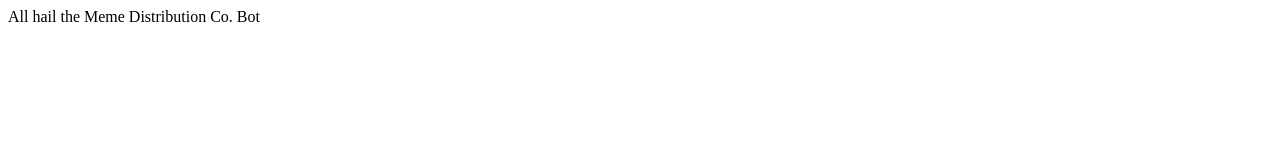
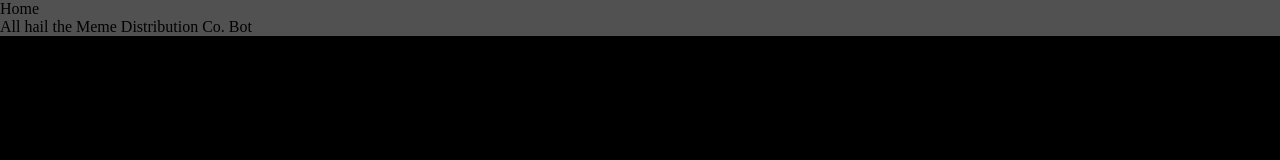
Before and after one commit to MemeDistributionCo/memedistributionco.github.io, a plain HTML site: page index.html in a window 1280 px wide. Drawn offline with Linux system fonts and the light colour scheme.

Commit message:
Working on site

```diff
--- a/index.html
+++ b/index.html
@@ -2,8 +2,16 @@
 <html>
   <head>
     <title>Meme Distribution Co.</title>
+    <link href="styles.css" rel="stylesheet" type="text/css"/>
   </head>
   <body>
-    All hail the Meme Distribution Co. Bot
+      <div class="nav navbar">
+        <ul>
+            <li>Home</li>
+        </ul>
+      </div>
+      <div>
+        All hail the Meme Distribution Co. Bot
+      </div>
   </body>
 </html>
--- /dev/null
+++ b/styles.css
@@ -0,0 +1,31 @@
+/*
+    Colors:
+      #000
+      #fff
+      #1263e5
+      #3edb0f
+      #515151
+      #bababa
+ */
+
+* {
+    margin: 0;
+    padding: 0;
+}
+
+.nav .navbar {
+    background-color: #bababa
+}
+
+.navbar li {
+    padding:5;
+    display:inline-block;
+}
+
+body {
+    background-color: #000
+}
+
+body > div {
+    background-color: #515151
+}
```
